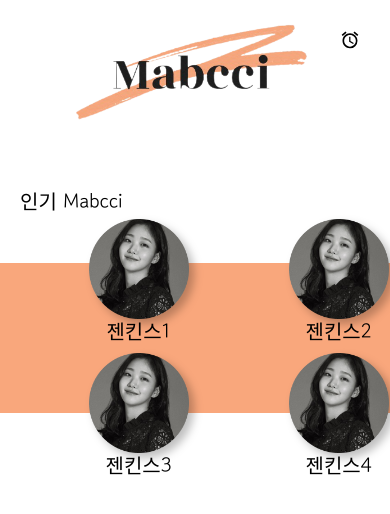
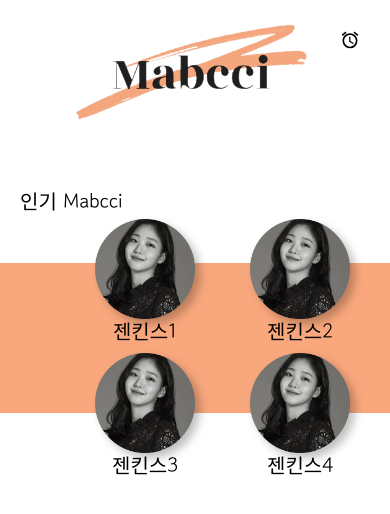
Before and after one commit to KimSeongKyu/mabcci, a React (Create React App) app in the folder frontend/mabcci/: page / in a window 390 px wide. Shown: the top 514 px of the page. Built offline with nearby package versions, Linux system fonts and the light colour scheme; a web font is replaced by a local one.

Commit message:
[S05P13C107-24] [FE-seongaeee] fix: Styling Main 반응형 구조 수정

```diff
--- a/frontend/mabcci/src/Components/Pages/ServicePage/Home/Home.css
+++ b/frontend/mabcci/src/Components/Pages/ServicePage/Home/Home.css
@@ -37,25 +37,41 @@
   background: var(--main-color-1);
 }
 
-.home-popularMabcci-list {
+.home-popularMabcci-web {
   position: absolute;
   top: 30px;
   left: 30px;
+}
+
+.home-popularMabcci-web > div {
+  margin-right: 50%;
   display: flex;
   flex-direction: row;
   justify-content: space-between;
 }
 
-.home-popularMabcci-list > div {
-  margin-right: 50%;
+.home-popularMabcci-web > div > div {
   display: flex;
   flex-direction: column;
   justify-content: space-between;
 }
 
-.home-popularMabcci-list > div > div {
+.home-popularMabcci-mobile {
+  position: absolute;
+  top: 30px;
+  left: 95px;
+}
+
+.home-popularMabcci-mobile > div {
+  margin-right: 45%;
   display: flex;
   flex-direction: row;
+  justify-content: space-between;
+}
+
+.home-popularMabcci-mobile > div > div {
+  display: flex;
+  flex-direction: column;
   justify-content: space-between;
 }
 
@@ -71,8 +87,16 @@
   filter: drop-shadow(5px 5px 4px rgba(0, 0, 0, 0.25));
 }
 
-.home-popularMabcci-right {
+.home-popularMabcci-next {
   position: absolute;
+  top: 110px;
+  left: 290px;
+}
+
+.home-popularMabcci-before {
+  position: absolute;
+  top: 110px;
+  right: 230px;
 }
 
 /* 웹 */
@@ -80,15 +104,15 @@
   .home-mobile-header {
     display: none;
   }
+
+  .home-popularMabcci-mobile {
+    display: none;
+  }
 }
 
 /* 모바일 */
 @media screen and (max-width: 576px) {
-  .home-popularMabcci-list1 {
-    margin-left: 15vw;
-  }
-
-  .home-popularMabcci-list2 > div > div {
+  .home-popularMabcci-web {
     display: none;
   }
 }
--- a/frontend/mabcci/src/Components/Pages/ServicePage/Home/HomeContent.js
+++ b/frontend/mabcci/src/Components/Pages/ServicePage/Home/HomeContent.js
@@ -1,5 +1,5 @@
 import React, { useState } from 'react';
-import { RiArrowRightSLine } from 'react-icons/ri';
+import { RiArrowLeftSLine, RiArrowRightSLine } from 'react-icons/ri';
 import userphoto from './Images/userphoto.png';
 
 const mabcciListPrint = mabcciList => {
@@ -19,6 +19,7 @@ const mabcciListPrint = mabcciList => {
 };
 
 const PopularMabcci = () => {
+  const [firstMabcciIdx, setfirstMabcciIdx] = useState(0);
   const [mabcciList, setMabcciList] = useState([
     {
       nickname: '젠킨스1',
@@ -54,29 +55,52 @@ const PopularMabcci = () => {
     },
   ]);
 
+  const nextClickHandler = () => {
+    setfirstMabcciIdx(4);
+  };
+
+  const beforeClickHandler = () => {
+    setfirstMabcciIdx(0);
+  };
+
   return (
     <article className="home-popularMabcci">
       <section className="home-popularMabcci-title">
-        <h5>인기 Mabcci</h5>
+        <h5>인기 Mabcci </h5>
       </section>
       <div className="home-popularMabcci-background" />
-      <section className="home-popularMabcci-list">
-        <div className="home-popularMabcci-list1">
-          <div className="home-popularMabcci-top1">
-            {mabcciListPrint(mabcciList.slice(0, 2))}
-          </div>
-          <div className="home-popularMabcci-bottom1">
-            {mabcciListPrint(mabcciList.slice(2, 4))}
-          </div>
+      <section className="home-popularMabcci-web">
+        <div className="home-popularMabcci-top">
+          {mabcciListPrint(mabcciList.slice(0, 4))}
         </div>
-        <div className="home-popularMabcci-list2">
-          <div className="home-popularMabcci-top2">
-            {mabcciListPrint(mabcciList.slice(4, 6))}
-          </div>
-          <div className="home-popularMabcci-bottom2">
-            {mabcciListPrint(mabcciList.slice(6, 8))}
-          </div>
+        <div className="home-popularMabcci-bottom">
+          {mabcciListPrint(mabcciList.slice(4, 8))}
         </div>
+      </section>
+      <section className="home-popularMabcci-mobile">
+        <div className="home-popularMabcci-top">
+          {mabcciListPrint(
+            mabcciList.slice(firstMabcciIdx, firstMabcciIdx + 2),
+          )}
+        </div>
+        <div className="home-popularMabcci-bottom">
+          {mabcciListPrint(
+            mabcciList.slice(firstMabcciIdx + 2, firstMabcciIdx + 4),
+          )}
+        </div>
+        {firstMabcciIdx === 0 ? (
+          <RiArrowRightSLine
+            className="home-popularMabcci-next"
+            size="25"
+            onClick={nextClickHandler}
+          />
+        ) : (
+          <RiArrowLeftSLine
+            className="home-popularMabcci-before"
+            size="25"
+            onClick={beforeClickHandler}
+          />
+        )}
       </section>
     </article>
   );
```
